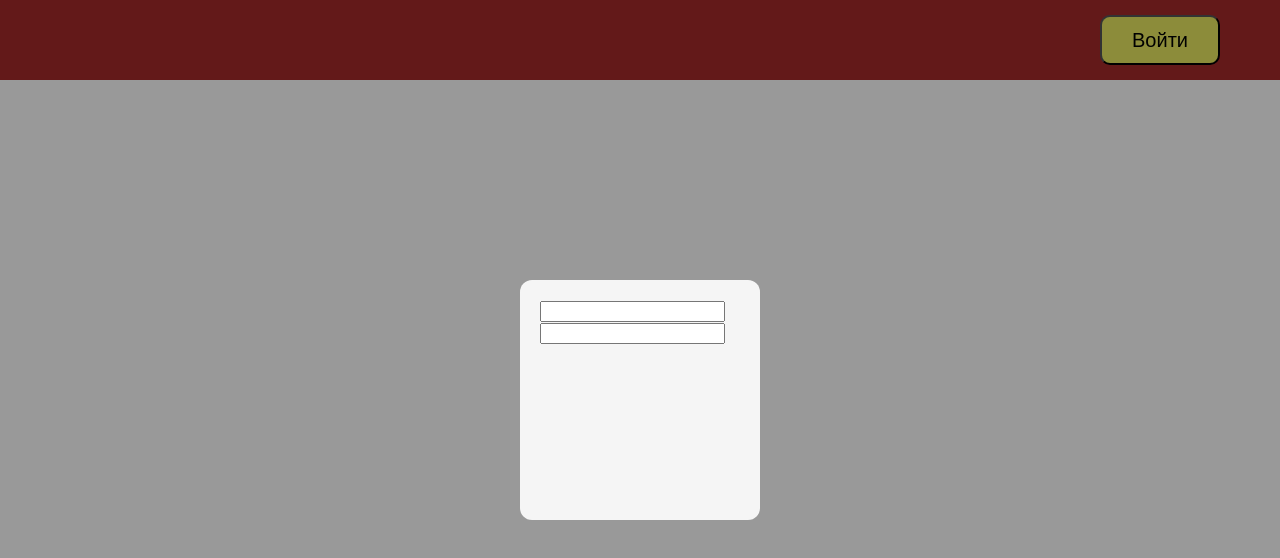
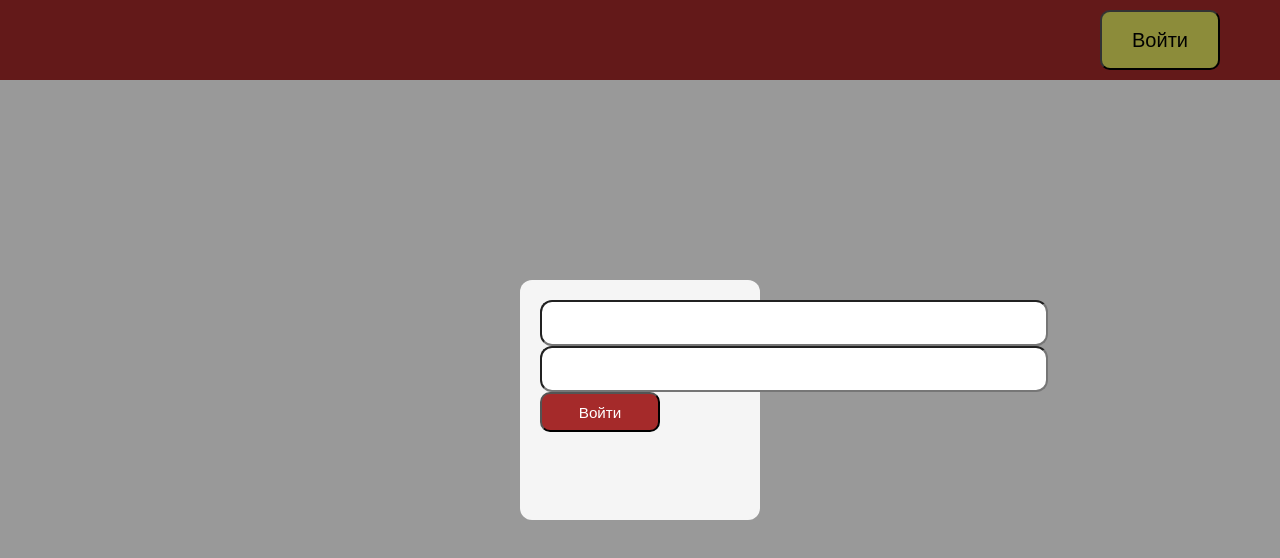
Before and after one commit to kp-app/kp-app-frontend, a React (Vite) app in the folder frontend/: page / in a window 1280 px wide. Both pictures are taken after a click on the button "Войти". Shown: the top 558 px of the page. Built offline with nearby package versions, Linux system fonts and the light colour scheme.

Commit message:
create prettier form, add statefulness

```diff
--- a/frontend/src/components/Header/Header.jsx
+++ b/frontend/src/components/Header/Header.jsx
@@ -1,7 +1,7 @@
 import styled from "styled-components";
 import {useDispatch, useSelector} from "react-redux";
 import {Popup} from "../reusables/PopupWindow";
-import {togglePopup, typePassword, typeUsername} from "../../app/authSlice";
+import {clearCredentials, login, togglePopup, typePassword, typeUsername, logout} from "../../app/authSlice";
 
 const StickyHeader = styled.header`
   display: flex;
@@ -20,11 +20,36 @@ const AuthButton = styled.button`
   margin-top: 0;
   margin-bottom: 0;
   margin-right: 60px;
-  height: 50px;
+  height: 60px;
   background-color: var(--secondary-color);
   color: black;
   font-size: var(--big-button-font-size);
+    display: flex;
+    justify-content: center;
+    align-items: center
+`
 
+const InputsDiv = styled.div`
+    display: flex;
+    flex-direction: column;
+    align-items: flex-start;
+`
+
+const Input = styled.input`
+    width: 500px;
+    height: 40px;
+    font-size: var(--small-button-font-size);
+    border-radius: 12px;
+
+`
+
+const SubmitLoginButton = styled.button`
+    display: flex;
+    justify-content: center;
+    align-items: center;
+    height: 40px;
+    font-size: var(--small-button-font-size);
+    margin-bottom: 0px;
 `
 
 const AuthForm = props => {
@@ -37,12 +62,22 @@ const AuthForm = props => {
         dispatch(typePassword(e.target.value))
     }
 
+
     return (
-        <form>
-            <input type={'text'} value={props.credentials.username} onChange={writeUsername}/>
-            <input type={'password'} value={props.credentials.password} onChange={writePassword}/>
+        <form onSubmit={async (e) => {
+            e.preventDefault()
+            const thing = await dispatch(login(props.credentials))
+            console.log(thing)
+        }}>
+            <InputsDiv>
+                <Input type={'text'} value={props.credentials.username} onChange={writeUsername}/>
+                <Input type={'password'} value={props.credentials.password} onChange={writePassword}/>
+                <SubmitLoginButton type={'submit'}>Войти</SubmitLoginButton>
+            </InputsDiv>
+
         </form>
     )
+
 }
 
 export const Header = () => {
@@ -53,9 +88,13 @@ export const Header = () => {
         <StickyHeader>
             <AuthButton
                 onClick={() => {
-                    dispatch(togglePopup())
+                    const clear = () => {
+                        dispatch(clearCredentials())
+                        dispatch(logout())
+                    }
+                    authState.token ? clear() : dispatch(togglePopup())
                 }}>{!authState.token ? "Войти" : `${authState.user} (Выйти)`}</AuthButton>
-            {authState.popupOpen &&
+            {authState.popupOpen && !authState.token &&
             <Popup isActive={authState.popupOpen} action={togglePopup}><AuthForm credentials={credentials}/></Popup>}
         </StickyHeader>
     )
```
